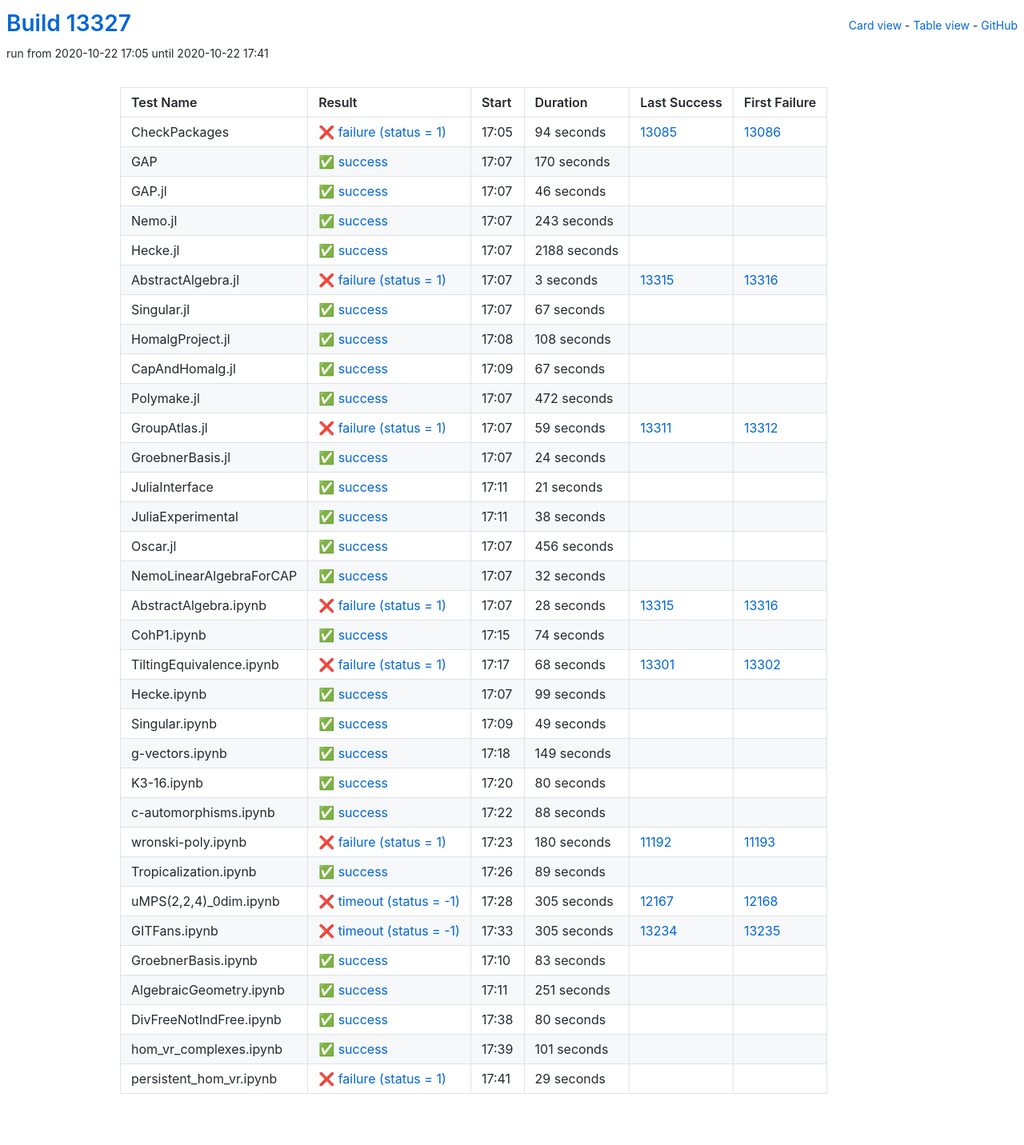
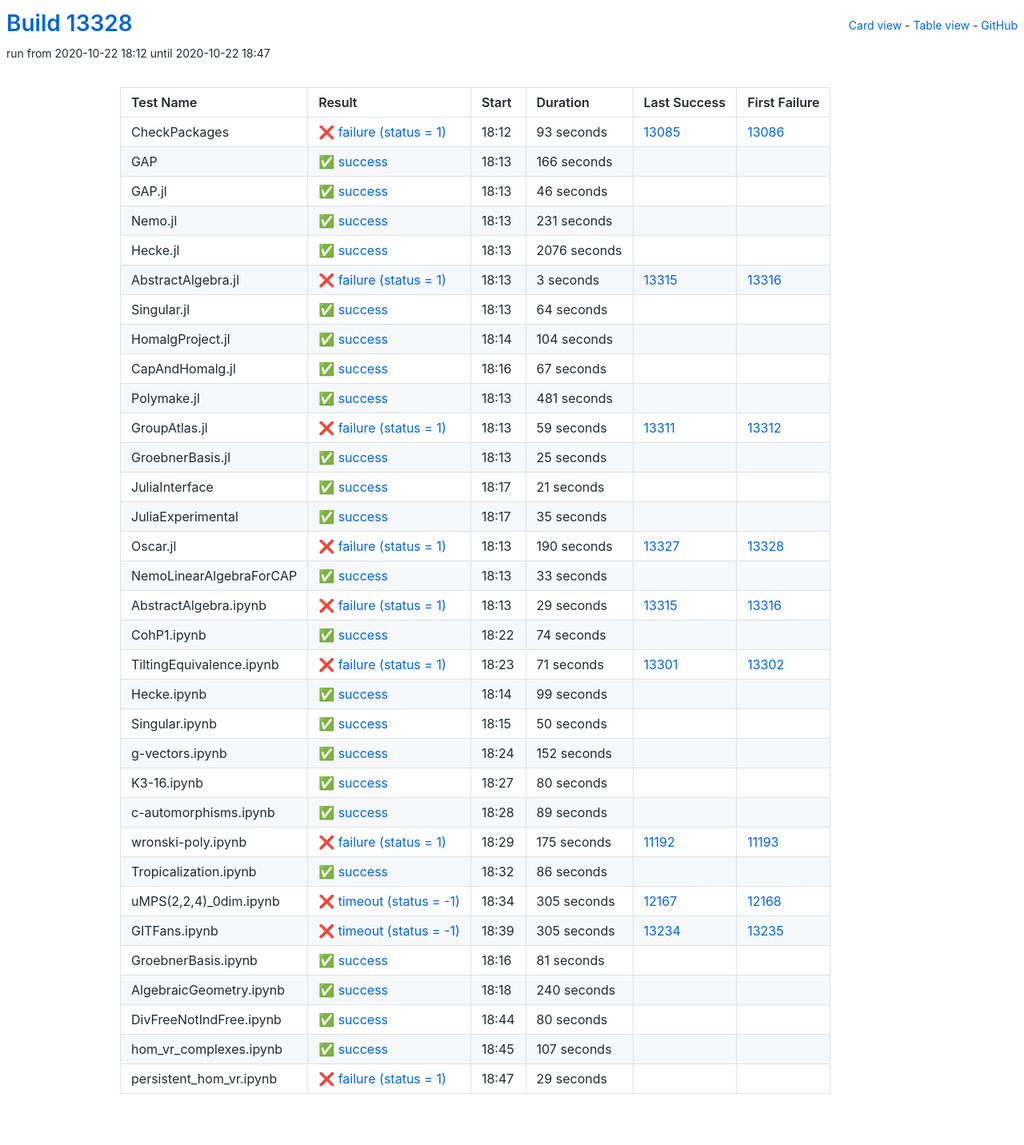
Before and after one commit to oscar-system/oscar-ci-status, a Jekyll site: the page built from table.html, in a window 1280 px wide. Shown: the whole page at 80% size. Built offline with Jekyll 4.4.1, drawn with Linux system fonts in a browser that asks for light colours.

Commit message:
Build #13328

```diff
--- a/_data/ci.yml
+++ b/_data/ci.yml
@@ -1,6 +1,6 @@
 ---
-build: 13327
-build_url: https://oscarci.mathematik.uni-kl.de/job/oscar/13327/
+build: 13328
+build_url: https://oscarci.mathematik.uni-kl.de/job/oscar/13328/
 job: oscar
 organization: oscar-system
 repo: oscar-ci-status
@@ -8,32 +8,32 @@
 tests:
 - name: CheckPackages
   id: checkpackages
-  log: https://oscarci.mathematik.uni-kl.de/job/oscar/13327/artifact/logs/build-13327/CheckPackages.log
-  start: 2020-10-22 17:05
+  log: https://oscarci.mathematik.uni-kl.de/job/oscar/13328/artifact/logs/build-13328/CheckPackages.log
+  start: 2020-10-22 18:12
   success: false
   exitcode: 1
   status: failure
-  duration: 94
+  duration: 93
   last_success: 13085
   last_success_url: https://oscarci.mathematik.uni-kl.de/job/oscar/13085/
   first_failure: 13086
   first_failure_url: https://oscarci.mathematik.uni-kl.de/job/oscar/13086/
 - name: GAP
   id: gap
-  log: https://oscarci.mathematik.uni-kl.de/job/oscar/13327/artifact/logs/build-13327/GAP.log
-  start: 2020-10-22 17:07
+  log: https://oscarci.mathematik.uni-kl.de/job/oscar/13328/artifact/logs/build-13328/GAP.log
+  start: 2020-10-22 18:13
   success: true
   exitcode: 0
   status: success
-  duration: 170
+  duration: 166
   last_success: false
   last_success_url:
   first_failure: false
   first_failure_url:
 - name: GAP.jl
   id: gap-jl
-  log: https://oscarci.mathematik.uni-kl.de/job/oscar/13327/artifact/logs/build-13327/GAP.jl.log
-  start: 2020-10-22 17:07
+  log: https://oscarci.mathematik.uni-kl.de/job/oscar/13328/artifact/logs/build-13328/GAP.jl.log
+  start: 2020-10-22 18:13
   success: true
   exitcode: 0
   status: success
@@ -44,32 +44,32 @@
   first_failure_url:
 - name: Nemo.jl
   id: nemo-jl
-  log: https://oscarci.mathematik.uni-kl.de/job/oscar/13327/artifact/logs/build-13327/Nemo.jl.log
-  start: 2020-10-22 17:07
+  log: https://oscarci.mathematik.uni-kl.de/job/oscar/13328/artifact/logs/build-13328/Nemo.jl.log
+  start: 2020-10-22 18:13
   success: true
   exitcode: 0
   status: success
-  duration: 243
+  duration: 231
   last_success: false
   last_success_url:
   first_failure: false
   first_failure_url:
 - name: Hecke.jl
   id: hecke-jl
-  log: https://oscarci.mathematik.uni-kl.de/job/oscar/13327/artifact/logs/build-13327/Hecke.jl.log
-  start: 2020-10-22 17:07
+  log: https://oscarci.mathematik.uni-kl.de/job/oscar/13328/artifact/logs/build-13328/Hecke.jl.log
+  start: 2020-10-22 18:13
   success: true
   exitcode: 0
   status: success
-  duration: 2188
+  duration: 2076
   last_success: false
   last_success_url:
   first_failure: false
   first_failure_url:
 - name: AbstractAlgebra.jl
   id: abstractalgebra-jl
-  log: https://oscarci.mathematik.uni-kl.de/job/oscar/13327/artifact/logs/build-13327/AbstractAlgebra.jl.log
-  start: 2020-10-22 17:07
+  log: https://oscarci.mathematik.uni-kl.de/job/oscar/13328/artifact/logs/build-13328/AbstractAlgebra.jl.log
+  start: 2020-10-22 18:13
   success: false
   exitcode: 1
   status: failure
@@ -80,32 +80,32 @@
   first_failure_url: https://oscarci.mathematik.uni-kl.de/job/oscar/13316/
 - name: Singular.jl
   id: singular-jl
-  log: https://oscarci.mathematik.uni-kl.de/job/oscar/13327/artifact/logs/build-13327/Singular.jl.log
-  start: 2020-10-22 17:07
+  log: https://oscarci.mathematik.uni-kl.de/job/oscar/13328/artifact/logs/build-13328/Singular.jl.log
+  start: 2020-10-22 18:13
   success: true
   exitcode: 0
   status: success
-  duration: 67
+  duration: 64
   last_success: false
   last_success_url:
   first_failure: false
   first_failure_url:
 - name: HomalgProject.jl
   id: homalgproject-jl
-  log: https://oscarci.mathematik.uni-kl.de/job/oscar/13327/artifact/logs/build-13327/HomalgProject.jl.log
-  start: 2020-10-22 17:08
+  log: https://oscarci.mathematik.uni-kl.de/job/oscar/13328/artifact/logs/build-13328/HomalgProject.jl.log
+  start: 2020-10-22 18:14
   success: true
   exitcode: 0
   status: success
-  duration: 108
+  duration: 104
   last_success: false
   last_success_url:
   first_failure: false
   first_failure_url:
 - name: CapAndHomalg.jl
   id: capandhomalg-jl
-  log: https://oscarci.mathematik.uni-kl.de/job/oscar/13327/artifact/logs/build-13327/CapAndHomalg.jl.log
-  start: 2020-10-22 17:09
+  log: https://oscarci.mathematik.uni-kl.de/job/oscar/13328/artifact/logs/build-13328/CapAndHomalg.jl.log
+  start: 2020-10-22 18:16
   success: true
   exitcode: 0
   status: success
@@ -116,20 +116,20 @@
   first_failure_url:
 - name: Polymake.jl
   id: polymake-jl
-  log: https://oscarci.mathematik.uni-kl.de/job/oscar/13327/artifact/logs/build-13327/Polymake.jl.log
-  start: 2020-10-22 17:07
+  log: https://oscarci.mathematik.uni-kl.de/job/oscar/13328/artifact/logs/build-13328/Polymake.jl.log
+  start: 2020-10-22 18:13
   success: true
   exitcode: 0
   status: success
-  duration: 472
+  duration: 481
   last_success: false
   last_success_url:
   first_failure: false
   first_failure_url:
 - name: GroupAtlas.jl
   id: groupatlas-jl
-  log: https://oscarci.mathematik.uni-kl.de/job/oscar/13327/artifact/logs/build-13327/GroupAtlas.jl.log
-  start: 2020-10-22 17:07
+  log: https://oscarci.mathematik.uni-kl.de/job/oscar/13328/artifact/logs/build-13328/GroupAtlas.jl.log
+  start: 2020-10-22 18:13
   success: false
   exitcode: 1
   status: failure
@@ -140,20 +140,20 @@
   first_failure_url: https://oscarci.mathematik.uni-kl.de/job/oscar/13312/
 - name: GroebnerBasis.jl
   id: groebnerbasis-jl
-  log: https://oscarci.mathematik.uni-kl.de/job/oscar/13327/artifact/logs/build-13327/GroebnerBasis.jl.log
-  start: 2020-10-22 17:07
+  log: https://oscarci.mathematik.uni-kl.de/job/oscar/13328/artifact/logs/build-13328/GroebnerBasis.jl.log
+  start: 2020-10-22 18:13
   success: true
   exitcode: 0
   status: success
-  duration: 24
+  duration: 25
   last_success: false
   last_success_url:
   first_failure: false
   first_failure_url:
 - name: JuliaInterface
   id: juliainterface
-  log: https://oscarci.mathematik.uni-kl.de/job/oscar/13327/artifact/logs/build-13327/JuliaInterface.log
-  start: 2020-10-22 17:11
+  log: https://oscarci.mathematik.uni-kl.de/job/oscar/13328/artifact/logs/build-13328/JuliaInterface.log
+  start: 2020-10-22 18:17
   success: true
   exitcode: 0
   status: success
@@ -164,56 +164,56 @@
   first_failure_url:
 - name: JuliaExperimental
   id: juliaexperimental
-  log: https://oscarci.mathematik.uni-kl.de/job/oscar/13327/artifact/logs/build-13327/JuliaExperimental.log
-  start: 2020-10-22 17:11
+  log: https://oscarci.mathematik.uni-kl.de/job/oscar/13328/artifact/logs/build-13328/JuliaExperimental.log
+  start: 2020-10-22 18:17
   success: true
   exitcode: 0
   status: success
-  duration: 38
+  duration: 35
   last_success: false
   last_success_url:
   first_failure: false
   first_failure_url:
 - name: Oscar.jl
   id: oscar-jl
-  log: https://oscarci.mathematik.uni-kl.de/job/oscar/13327/artifact/logs/build-13327/Oscar.jl.log
-  start: 2020-10-22 17:07
+  log: https://oscarci.mathematik.uni-kl.de/job/oscar/13328/artifact/logs/build-13328/Oscar.jl.log
+  start: 2020-10-22 18:13
+  success: false
+  exitcode: 1
+  status: failure
+  duration: 190
+  last_success: 13327
+  last_success_url: https://oscarci.mathematik.uni-kl.de/job/oscar/13327/
+  first_failure: 13328
+  first_failure_url: https://oscarci.mathematik.uni-kl.de/job/oscar/13328/
+- name: NemoLinearAlgebraForCAP
+  id: nemolinearalgebraforcap
+  log: https://oscarci.mathematik.uni-kl.de/job/oscar/13328/artifact/logs/build-13328/NemoLinearAlgebraForCAP.log
+  start: 2020-10-22 18:13
   success: true
   exitcode: 0
   status: success
-  duration: 456
-  last_success: false
-  last_success_url:
-  first_failure: false
-  first_failure_url:
-- name: NemoLinearAlgebraForCAP
-  id: nemolinearalgebraforcap
-  log: https://oscarci.mathematik.uni-kl.de/job/oscar/13327/artifact/logs/build-13327/NemoLinearAlgebraForCAP.log
-  start: 2020-10-22 17:07
-  success: true
-  exitcode: 0
-  status: success
-  duration: 32
+  duration: 33
   last_success: false
   last_success_url:
   first_failure: false
   first_failure_url:
 - name: AbstractAlgebra.ipynb
   id: abstractalgebra-ipynb
-  log: https://oscarci.mathematik.uni-kl.de/job/oscar/13327/artifact/logs/build-13327/AbstractAlgebra.ipynb.log
-  start: 2020-10-22 17:07
+  log: https://oscarci.mathematik.uni-kl.de/job/oscar/13328/artifact/logs/build-13328/AbstractAlgebra.ipynb.log
+  start: 2020-10-22 18:13
   success: false
   exitcode: 1
   status: failure
-  duration: 28
+  duration: 29
   last_success: 13315
   last_success_url: https://oscarci.mathematik.uni-kl.de/job/oscar/13315/
   first_failure: 13316
   first_failure_url: https://oscarci.mathematik.uni-kl.de/job/oscar/13316/
 - name: CohP1.ipynb
   id: cohp1-ipynb
-  log: https://oscarci.mathematik.uni-kl.de/job/oscar/13327/artifact/logs/build-13327/CohP1.ipynb.log
-  start: 2020-10-22 17:15
+  log: https://oscarci.mathematik.uni-kl.de/job/oscar/13328/artifact/logs/build-13328/CohP1.ipynb.log
+  start: 2020-10-22 18:22
   success: true
   exitcode: 0
   status: success
@@ -224,20 +224,20 @@
   first_failure_url:
 - name: TiltingEquivalence.ipynb
   id: tiltingequivalence-ipynb
-  log: https://oscarci.mathematik.uni-kl.de/job/oscar/13327/artifact/logs/build-13327/TiltingEquivalence.ipynb.log
-  start: 2020-10-22 17:17
+  log: https://oscarci.mathematik.uni-kl.de/job/oscar/13328/artifact/logs/build-13328/TiltingEquivalence.ipynb.log
+  start: 2020-10-22 18:23
   success: false
   exitcode: 1
   status: failure
-  duration: 68
+  duration: 71
   last_success: 13301
   last_success_url: https://oscarci.mathematik.uni-kl.de/job/oscar/13301/
   first_failure: 13302
   first_failure_url: https://oscarci.mathematik.uni-kl.de/job/oscar/13302/
 - name: Hecke.ipynb
   id: hecke-ipynb
-  log: https://oscarci.mathematik.uni-kl.de/job/oscar/13327/artifact/logs/build-13327/Hecke.ipynb.log
-  start: 2020-10-22 17:07
+  log: https://oscarci.mathematik.uni-kl.de/job/oscar/13328/artifact/logs/build-13328/Hecke.ipynb.log
+  start: 2020-10-22 18:14
   success: true
   exitcode: 0
   status: success
@@ -248,32 +248,32 @@
   first_failure_url:
 - name: Singular.ipynb
   id: singular-ipynb
-  log: https://oscarci.mathematik.uni-kl.de/job/oscar/13327/artifact/logs/build-13327/Singular.ipynb.log
-  start: 2020-10-22 17:09
+  log: https://oscarci.mathematik.uni-kl.de/job/oscar/13328/artifact/logs/build-13328/Singular.ipynb.log
+  start: 2020-10-22 18:15
   success: true
   exitcode: 0
   status: success
-  duration: 49
+  duration: 50
   last_success: false
   last_success_url:
   first_failure: false
   first_failure_url:
 - name: g-vectors.ipynb
   id: g-vectors-ipynb
-  log: https://oscarci.mathematik.uni-kl.de/job/oscar/13327/artifact/logs/build-13327/g-vectors.ipynb.log
-  start: 2020-10-22 17:18
+  log: https://oscarci.mathematik.uni-kl.de/job/oscar/13328/artifact/logs/build-13328/g-vectors.ipynb.log
+  start: 2020-10-22 18:24
   success: true
   exitcode: 0
   status: success
-  duration: 149
+  duration: 152
   last_success: false
   last_success_url:
   first_failure: false
   first_failure_url:
 - name: K3-16.ipynb
   id: k3-16-ipynb
-  log: https://oscarci.mathematik.uni-kl.de/job/oscar/13327/artifact/logs/build-13327/K3-16.ipynb.log
-  start: 2020-10-22 17:20
+  log: https://oscarci.mathematik.uni-kl.de/job/oscar/13328/artifact/logs/build-13328/K3-16.ipynb.log
+  start: 2020-10-22 18:27
   success: true
   exitcode: 0
   status: success
@@ -284,32 +284,8 @@
   first_failure_url:
 - name: c-automorphisms.ipynb
   id: c-automorphisms-ipynb
-  log: https://oscarci.mathematik.uni-kl.de/job/oscar/13327/artifact/logs/build-13327/c-automorphisms.ipynb.log
-  start: 2020-10-22 17:22
-  success: true
-  exitcode: 0
-  status: success
-  duration: 88
-  last_success: false
-  last_success_url:
-  first_failure: false
-  first_failure_url:
-- name: wronski-poly.ipynb
-  id: wronski-poly-ipynb
-  log: https://oscarci.mathematik.uni-kl.de/job/oscar/13327/artifact/logs/build-13327/wronski-poly.ipynb.log
-  start: 2020-10-22 17:23
-  success: false
-  exitcode: 1
-  status: failure
-  duration: 180
-  last_success: 11192
-  last_success_url: https://oscarci.mathematik.uni-kl.de/job/oscar/11192/
-  first_failure: 11193
-  first_failure_url: https://oscarci.mathematik.uni-kl.de/job/oscar/11193/
-- name: Tropicalization.ipynb
-  id: tropicalization-ipynb
-  log: https://oscarci.mathematik.uni-kl.de/job/oscar/13327/artifact/logs/build-13327/Tropicalization.ipynb.log
-  start: 2020-10-22 17:26
+  log: https://oscarci.mathematik.uni-kl.de/job/oscar/13328/artifact/logs/build-13328/c-automorphisms.ipynb.log
+  start: 2020-10-22 18:28
   success: true
   exitcode: 0
   status: success
@@ -318,10 +294,34 @@
   last_success_url:
   first_failure: false
   first_failure_url:
+- name: wronski-poly.ipynb
+  id: wronski-poly-ipynb
+  log: https://oscarci.mathematik.uni-kl.de/job/oscar/13328/artifact/logs/build-13328/wronski-poly.ipynb.log
+  start: 2020-10-22 18:29
+  success: false
+  exitcode: 1
+  status: failure
+  duration: 175
+  last_success: 11192
+  last_success_url: https://oscarci.mathematik.uni-kl.de/job/oscar/11192/
+  first_failure: 11193
+  first_failure_url: https://oscarci.mathematik.uni-kl.de/job/oscar/11193/
+- name: Tropicalization.ipynb
+  id: tropicalization-ipynb
+  log: https://oscarci.mathematik.uni-kl.de/job/oscar/13328/artifact/logs/build-13328/Tropicalization.ipynb.log
+  start: 2020-10-22 18:32
+  success: true
+  exitcode: 0
+  status: success
+  duration: 86
+  last_success: false
+  last_success_url:
+  first_failure: false
+  first_failure_url:
 - name: uMPS(2,2,4)_0dim.ipynb
   id: umps-2-2-4-0dim-ipynb
-  log: https://oscarci.mathematik.uni-kl.de/job/oscar/13327/artifact/logs/build-13327/uMPS-2-2-4-_0dim.ipynb.log
-  start: 2020-10-22 17:28
+  log: https://oscarci.mathematik.uni-kl.de/job/oscar/13328/artifact/logs/build-13328/uMPS-2-2-4-_0dim.ipynb.log
+  start: 2020-10-22 18:34
   success: false
   exitcode: -1
   status: timeout
@@ -332,8 +332,8 @@
   first_failure_url: https://oscarci.mathematik.uni-kl.de/job/oscar/12168/
 - name: GITFans.ipynb
   id: gitfans-ipynb
-  log: https://oscarci.mathematik.uni-kl.de/job/oscar/13327/artifact/logs/build-13327/GITFans.ipynb.log
-  start: 2020-10-22 17:33
+  log: https://oscarci.mathematik.uni-kl.de/job/oscar/13328/artifact/logs/build-13328/GITFans.ipynb.log
+  start: 2020-10-22 18:39
   success: false
   exitcode: -1
   status: timeout
@@ -344,32 +344,32 @@
   first_failure_url: https://oscarci.mathematik.uni-kl.de/job/oscar/13235/
 - name: GroebnerBasis.ipynb
   id: groebnerbasis-ipynb
-  log: https://oscarci.mathematik.uni-kl.de/job/oscar/13327/artifact/logs/build-13327/GroebnerBasis.ipynb.log
-  start: 2020-10-22 17:10
+  log: https://oscarci.mathematik.uni-kl.de/job/oscar/13328/artifact/logs/build-13328/GroebnerBasis.ipynb.log
+  start: 2020-10-22 18:16
   success: true
   exitcode: 0
   status: success
-  duration: 83
+  duration: 81
   last_success: false
   last_success_url:
   first_failure: false
   first_failure_url:
 - name: AlgebraicGeometry.ipynb
   id: algebraicgeometry-ipynb
-  log: https://oscarci.mathematik.uni-kl.de/job/oscar/13327/artifact/logs/build-13327/AlgebraicGeometry.ipynb.log
-  start: 2020-10-22 17:11
+  log: https://oscarci.mathematik.uni-kl.de/job/oscar/13328/artifact/logs/build-13328/AlgebraicGeometry.ipynb.log
+  start: 2020-10-22 18:18
   success: true
   exitcode: 0
   status: success
-  duration: 251
+  duration: 240
   last_success: false
   last_success_url:
   first_failure: false
   first_failure_url:
 - name: DivFreeNotIndFree.ipynb
   id: divfreenotindfree-ipynb
-  log: https://oscarci.mathematik.uni-kl.de/job/oscar/13327/artifact/logs/build-13327/DivFreeNotIndFree.ipynb.log
-  start: 2020-10-22 17:38
+  log: https://oscarci.mathematik.uni-kl.de/job/oscar/13328/artifact/logs/build-13328/DivFreeNotIndFree.ipynb.log
+  start: 2020-10-22 18:44
   success: true
   exitcode: 0
   status: success
@@ -380,20 +380,20 @@
   first_failure_url:
 - name: hom_vr_complexes.ipynb
   id: hom-vr-complexes-ipynb
-  log: https://oscarci.mathematik.uni-kl.de/job/oscar/13327/artifact/logs/build-13327/hom_vr_complexes.ipynb.log
-  start: 2020-10-22 17:39
+  log: https://oscarci.mathematik.uni-kl.de/job/oscar/13328/artifact/logs/build-13328/hom_vr_complexes.ipynb.log
+  start: 2020-10-22 18:45
   success: true
   exitcode: 0
   status: success
-  duration: 101
+  duration: 107
   last_success: false
   last_success_url:
   first_failure: false
   first_failure_url:
 - name: persistent_hom_vr.ipynb
   id: persistent-hom-vr-ipynb
-  log: https://oscarci.mathematik.uni-kl.de/job/oscar/13327/artifact/logs/build-13327/persistent_hom_vr.ipynb.log
-  start: 2020-10-22 17:41
+  log: https://oscarci.mathematik.uni-kl.de/job/oscar/13328/artifact/logs/build-13328/persistent_hom_vr.ipynb.log
+  start: 2020-10-22 18:47
   success: false
   exitcode: 1
   status: failure
```
Also changed, not shown: README.md.
